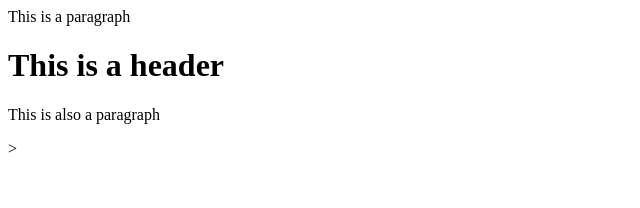
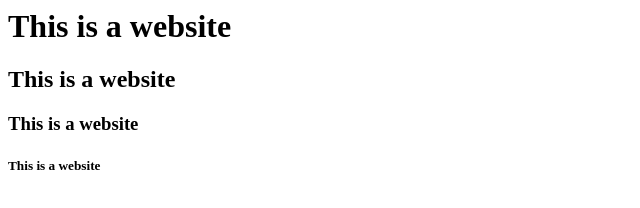
Before and after one commit to drishandutt/gti-test, a website: page index.html in a window 1280 px wide. Shown: the whole page, without its empty margins (0-640 px from the left). Drawn offline with Linux system fonts and the light colour scheme.

Commit message:
fourth commit

```diff
--- a/index.html
+++ b/index.html
@@ -1,10 +1,11 @@
 <html>
     <head>
-        <title>HELLO</title>
+        <title>Good Day</title>
     </head>
     <body>
-        <p>This is a paragraph</p>
-        <h1>This is a header</h1>
-        <p>This is also a paragraph</p>
+        <h1>This is a website</h1>
+        <h2>This is a website</h2>
+        <h3>This is a website</h3>
+        <h5>This is a website</h5>
     </body>
-</html>>
+</html>
```
Also changed, not shown: package.json (added, +26 -0 lines), templates/TEST101.html (added, +7 -0 lines), 2 other files.
